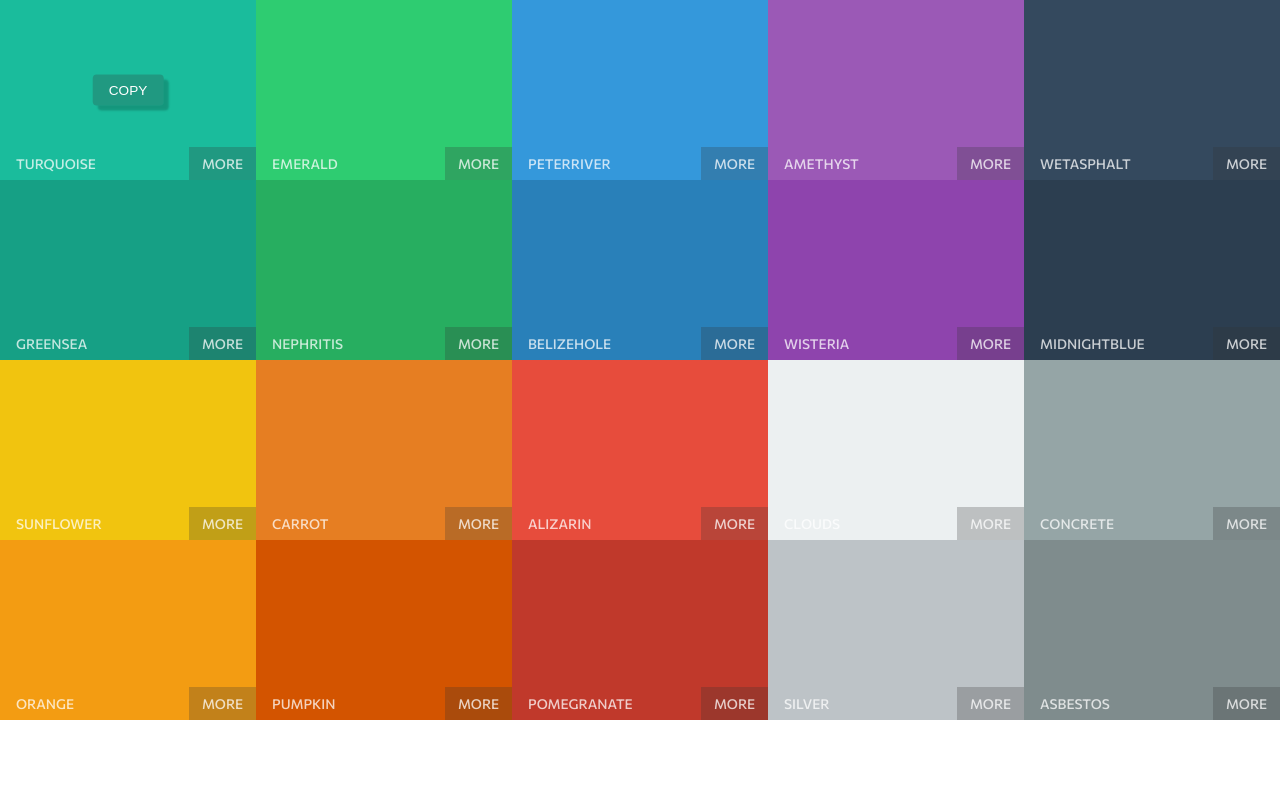
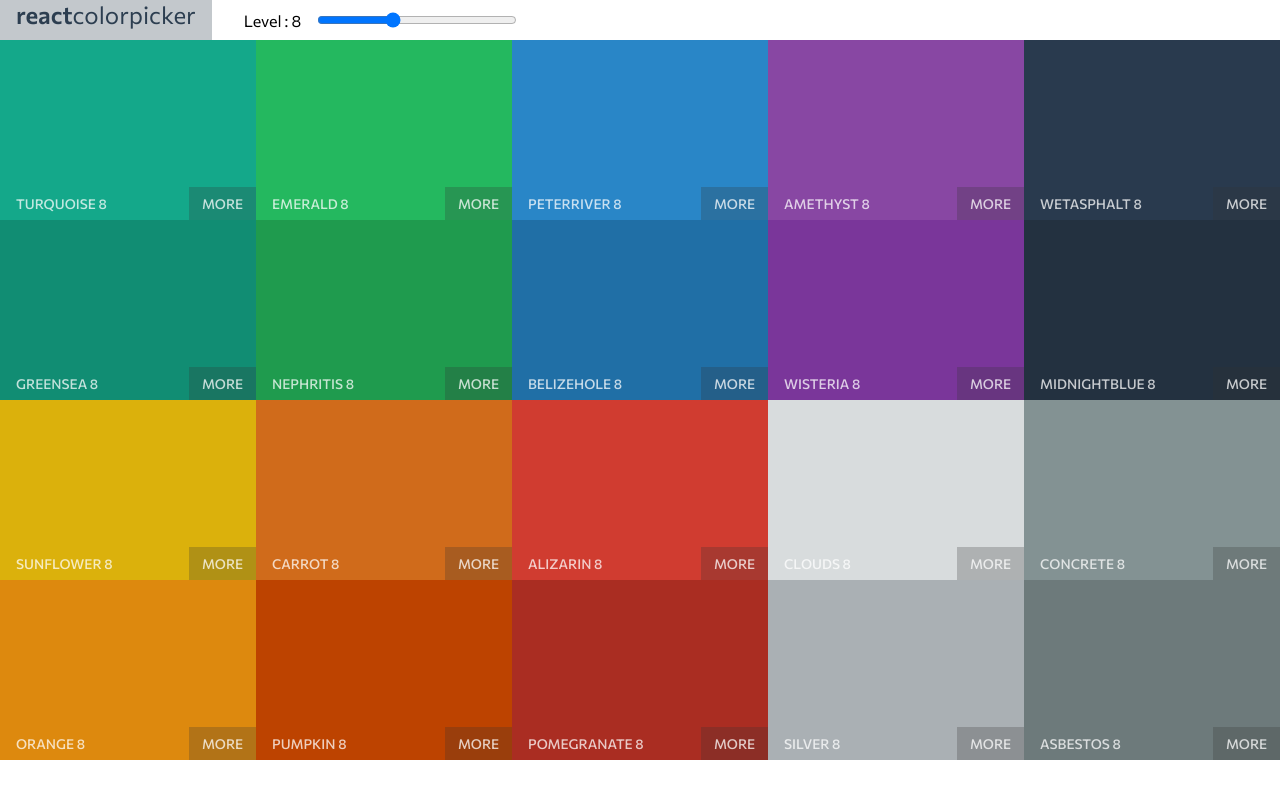
Before and after one commit to naveen-27/color-app, a React (Create React App) app: page / in a window 1280 px wide. Built offline with nearby package versions, Linux system fonts and the light colour scheme.

Commit message:
included navbar and range slider to change levels of colors

```diff
--- a/src/components/Pallete.js
+++ b/src/components/Pallete.js
@@ -1,5 +1,7 @@
 import React, { Component } from "react";
 import ColorBox from "./ColorBox";
+import Navbar from "./Navbar";
+import generateScaledPallete from "../utilities/scaleColors";
 import classes from "../stylesheets/Pallete.module.css";
 
 class Pallete extends Component {
@@ -7,8 +9,10 @@ class Pallete extends Component {
     super();
     this.state = {
       copiedColor: "",
+      scaleValue: 8,
     };
     this.setCopiedColor = this.setCopiedColor.bind(this);
+    this.setScaleValue = this.setScaleValue.bind(this);
   }
 
   setCopiedColor(code) {
@@ -17,14 +21,27 @@ class Pallete extends Component {
     });
   }
 
+  setScaleValue(value) {
+    this.setState({ scaleValue: parseInt(value) });
+  }
+
   render() {
     const pallete = this.props.pallete;
     const overlayShowClass = this.state.copiedColor === "" ? "" : classes.show;
+    const scaledPallete = generateScaledPallete(pallete);
+
+    const palleteToRender = [];
+
+    for (let scaledColors of scaledPallete) {
+      palleteToRender.push(scaledColors[this.state.scaleValue - 1]);
+    }
 
     return (
       <div className={classes["pallete-wrapper"]}>
+        <Navbar setScaleValue={this.setScaleValue} />
+
         <div className={classes.Pallete}>
-          {pallete.colors.map((color) => (
+          {palleteToRender.map((color) => (
             <ColorBox
               name={color.name}
               code={color.color}
```
